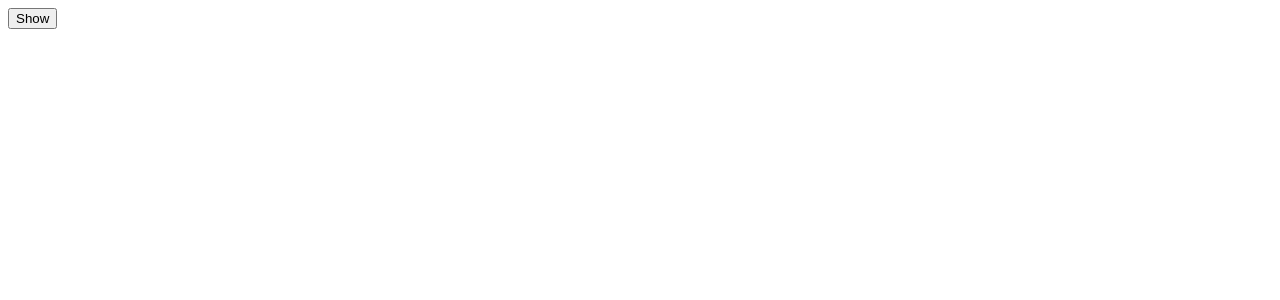
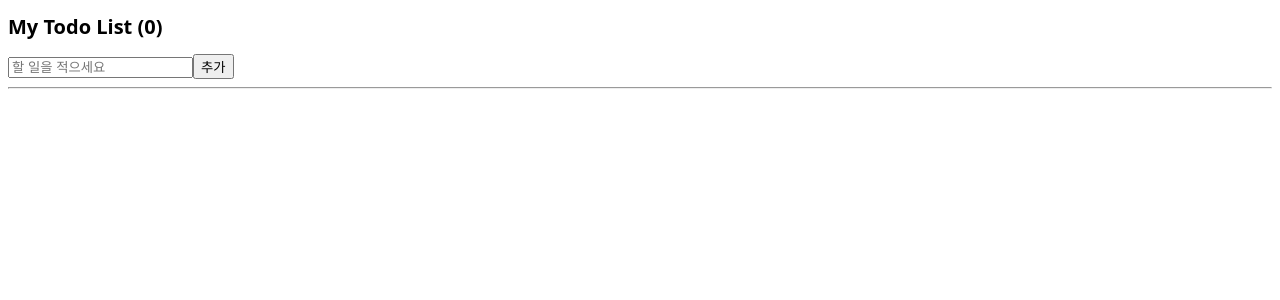
Before and after one commit to SeungJin051/react_movie, a React (Create React App) app: page / in a window 1280 px wide. Shown: the top 300 px of the page. Built offline with nearby package versions, Linux system fonts and the light colour scheme.

Commit message:
todo list 생성
삭제 기능 만들기

```diff
--- a/src/App.js
+++ b/src/App.js
@@ -1,21 +1,42 @@
+import { useState } from "react";
 import styles from "./App.module.css";
-import { useState, useEffect } from "react";
-
-function Hello() {
-  useEffect(() => {
-    console.log("Created :)");
-    return () => console.log("Destoryed :(");
-  }, []);
-  return <h1>Hello</h1>;
-}
 
 function App() {
-  const [showing, setShowing] = useState(false);
-  const onClick = () => setShowing((prev) => !prev);
+  const [toDo, setToDo] = useState(""); // 입력된 할 일을 저장하는 상태
+  const [toDos, setToDos] = useState([]); // 할 일 목록을 저장하는 상태
+
+  // 입력된 값을 상태에 업데이트하는 함수
+  const onChange = (event) => setToDo(event.target.value);
+
+  // 할 일을 추가하는 함수
+  const onSubmit = (event) => {
+    event.preventDefault(); // 폼의 기본 동작 방지
+    if (toDo.trim() === "") return; // 입력된 값이 없으면 함수 종료
+
+    // 이전 할 일 목록에 새로운 할 일을 추가하여 상태 업데이트
+    setToDos((prevToDos) => [toDo, ...prevToDos]);
+    setToDo(""); // 입력 필드 초기화
+  };
+  console.log(toDos);
+
   return (
     <div>
-      {showing ? <Hello /> : null}
-      <button onClick={onClick}>{showing ? "Hide" : "Show"}</button>
+      <h1 className={styles.title}>My Todo List ({toDos.length})</h1>
+      <form onSubmit={onSubmit}>
+        <input
+          type="text"
+          placeholder="할 일을 적으세요"
+          value={toDo}
+          onChange={onChange}
+        />
+        <button type="submit">추가</button>
+        <hr />
+        <ul>
+          {toDos.map((item, index) => (
+            <li key={index}>{item}</li>
+          ))}
+        </ul>
+      </form>
     </div>
   );
 }
```
